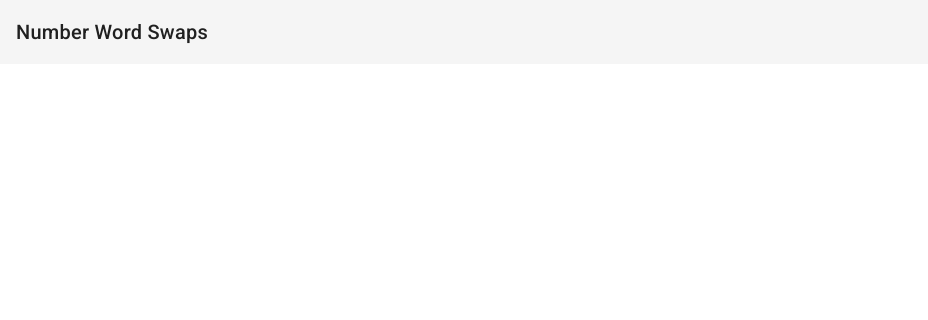
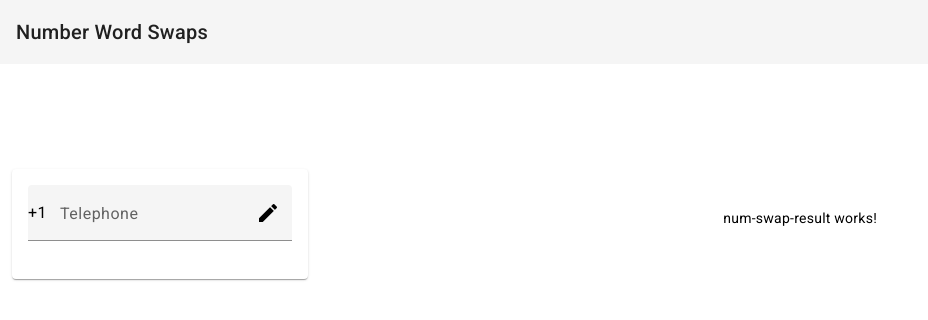
Before and after one commit to Akhila0410/NumWordSwap-Website, an Angular app in the folder numwordswap-website/: page / in a window 1280 px wide. Shown: the top 320 px of the page, without its empty margins (0-928 px from the left). Built offline with nearby package versions, Linux system fonts and the light colour scheme.

Commit message:
Draft changes - with grid

```diff
--- a/numwordswap-website/src/app/app.component.html
+++ b/numwordswap-website/src/app/app.component.html
@@ -1,3 +1,11 @@
 <mat-toolbar>
   <span>Number Word Swaps</span>
 </mat-toolbar>
+<mat-grid-list cols="4">
+  <mat-grid-tile [colspan]="1">
+    <num-swap-input></num-swap-input>
+  </mat-grid-tile>
+  <mat-grid-tile [colspan]="3">
+    <num-swap-result></num-swap-result>
+  </mat-grid-tile>
+</mat-grid-list>
--- /dev/null
+++ b/numwordswap-website/src/app/num-swap-input/num-swap-input.component.html
@@ -0,0 +1,12 @@
+<mat-card>
+    <mat-card-content>
+        <form class="ns">
+            <mat-form-field class="example-full-width">
+              <mat-label>Telephone</mat-label>
+              <span matPrefix>+1 &nbsp;</span>
+              <input type="tel" matInput placeholder="555-555-1234">
+              <mat-icon matSuffix>mode_edit</mat-icon>
+            </mat-form-field>
+          </form>
+    </mat-card-content>
+  </mat-card>
--- /dev/null
+++ b/numwordswap-website/src/app/num-swap-input/num-swap-input.component.scss
@@ -0,0 +1,9 @@
+.example-form {
+    min-width: 150px;
+    max-width: 500px;
+    width: 100%;
+  }
+
+  .example-full-width {
+    width: 100%;
+  }
--- /dev/null
+++ b/numwordswap-website/src/app/num-swap-result/num-swap-result.component.html
@@ -0,0 +1 @@
+<p>num-swap-result works!</p>
--- a/numwordswap-website/src/styles.scss
+++ b/numwordswap-website/src/styles.scss
@@ -2,3 +2,5 @@
 
 html, body { height: 100%; }
 body { margin: 0; font-family: Roboto, "Helvetica Neue", sans-serif; }
+
+$base-width: 16px;
```
Also changed, not shown: numwordswap-website/src/app/app.module.ts (+16 -2 lines), numwordswap-website/src/app/num-swap-input/num-swap-input.component.ts (added, +10 -0 lines), numwordswap-website/src/app/num-swap-result/num-swap-result.component.ts (added, +10 -0 lines), numwordswap-website/src/app/num-swap-result/num-swap-result.component.scss (added), 2 other files (tests, documents, lock files or other folders).
